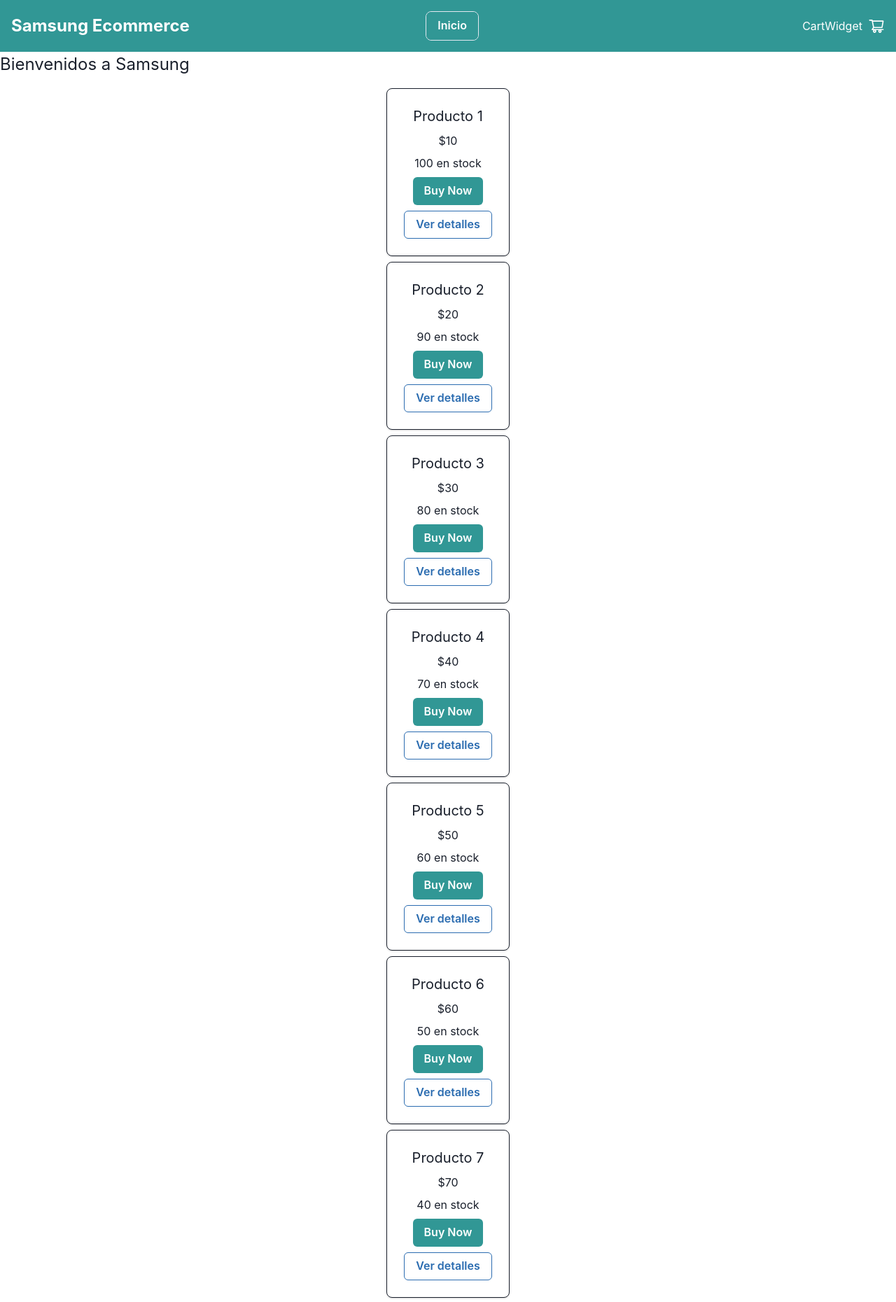
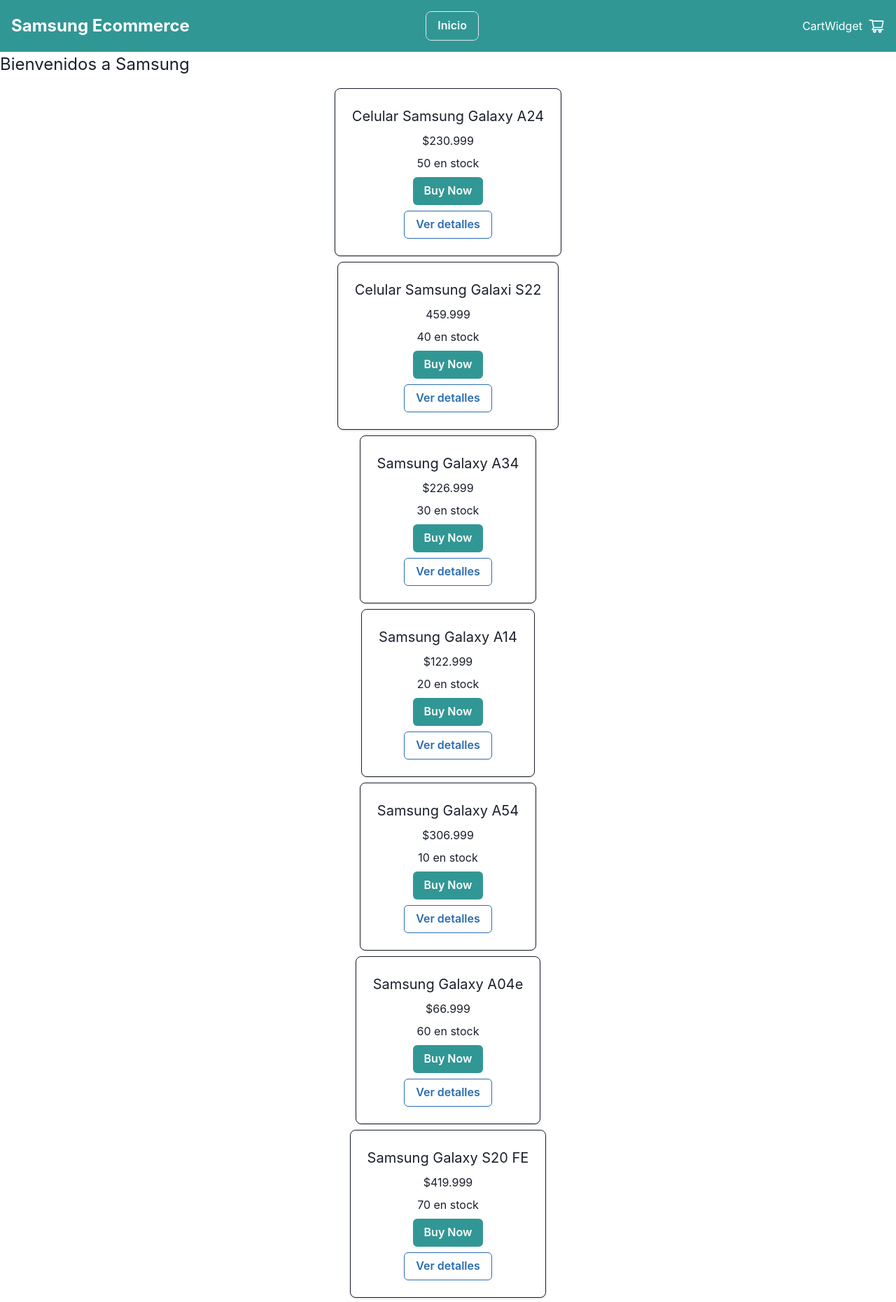
Before and after one commit to MateoAraujocoder/React-Ecommerce, a React (Vite) app: page / in a window 1280 px wide. Shown: the top 1860 px of the page at 70% size. Built offline with nearby package versions, Linux system fonts and the light colour scheme.

Commit message:
agrego description en array

```diff
--- a/src/components/ItemListContainer.jsx
+++ b/src/components/ItemListContainer.jsx
@@ -5,12 +5,19 @@
 
 const ItemListContainer = ({ greeting }) => {
   const navigate = useNavigate();
-  const products = Array(10).fill().map((_, i) => ({
-    id: `producto${i+1}`,
-    name: `Producto ${i+1}`,
-    price: `$${(i+1)*10}`,
-    stock: `${100-(i*10)} en stock`
-  }));
+  const products = [
+    {
+      id: 'samsung1', name: 'Celular Samsung Galaxy A24', price: '$230.999', stock: '50 en stock'},
+    { id: 'samsung2', name: 'Celular Samsung Galaxi S22', price: '459.999', stock: '40 en stock',description:' 5G 128 GB phantom black 8 GB RAM'},
+    { id: 'samsung3', name: 'Samsung Galaxy A34 ', price: '$226.999', stock: '30 en stock',description:'128gb 6gb Ram Awesome Silver '},
+    { id: 'samsung4', name: 'Samsung Galaxy A14 ', price: '$122.999', stock: '20 en stock',description:'128gb 4gb Ram Negro' },
+    { id: 'samsung5', name: 'Samsung Galaxy A54 ', price: '$306.999', stock: '10 en stock',description:'5G 256 GB awesome white 8 GB RAM ' },
+    { id: 'samsung6', name: 'Samsung Galaxy A04e', price: '$66.999', stock: '60 en stock',description:'32 GB cobre 3 GB RAM' },
+    { id: 'samsung7', name: 'Samsung Galaxy S20 FE ', price: '$419.999 ', stock: '70 en stock',description:'5G 128 GB cloud navy 6 GB RAM' },
+    { id: 'samsung8', name: 'Samsung Producto 8', price: '$89999', stock: '80 en stock' },
+    { id: 'samsung9', name: 'Samsung Producto 9', price: '$99999', stock: '90 en stock' },
+    { id: 'samsung10', name: 'Samsung Producto 10', price: '$109999', stock: '100 en stock' }
+  ];
 
   return (
     <Box>
```
